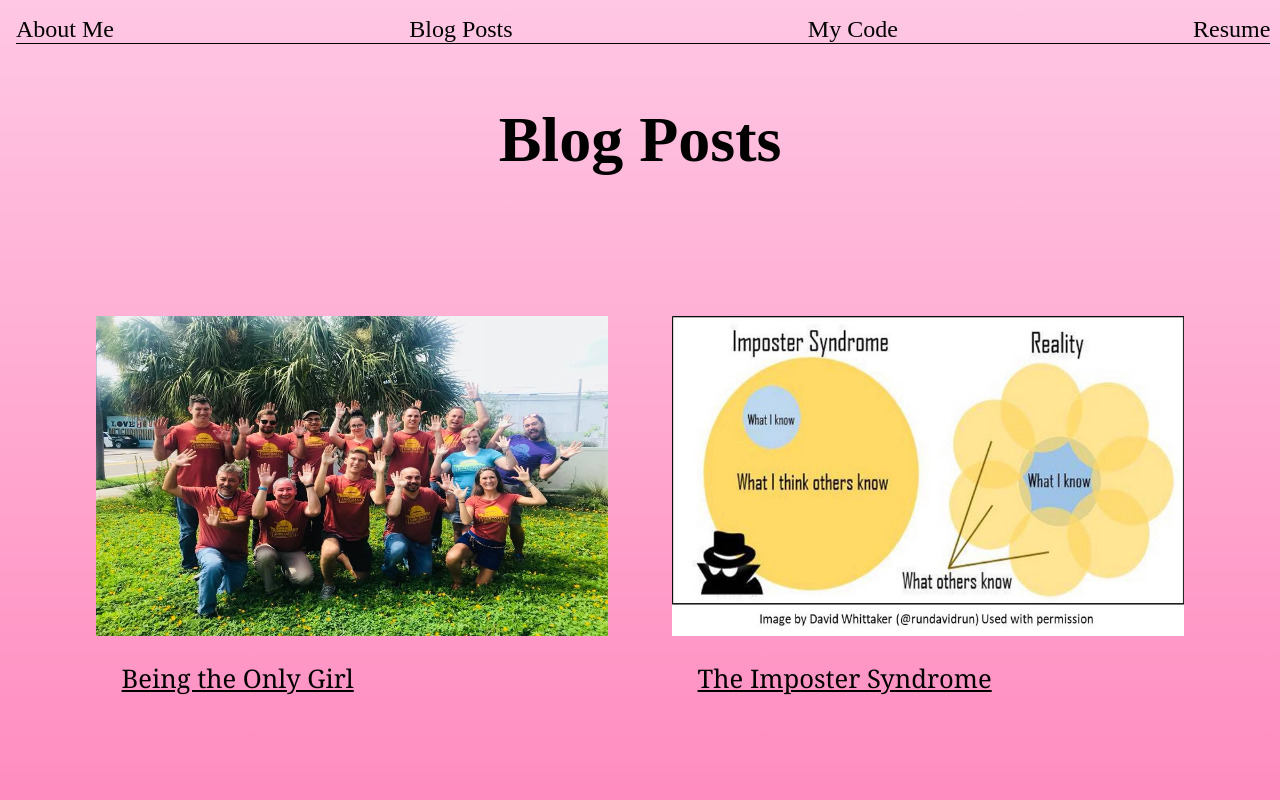
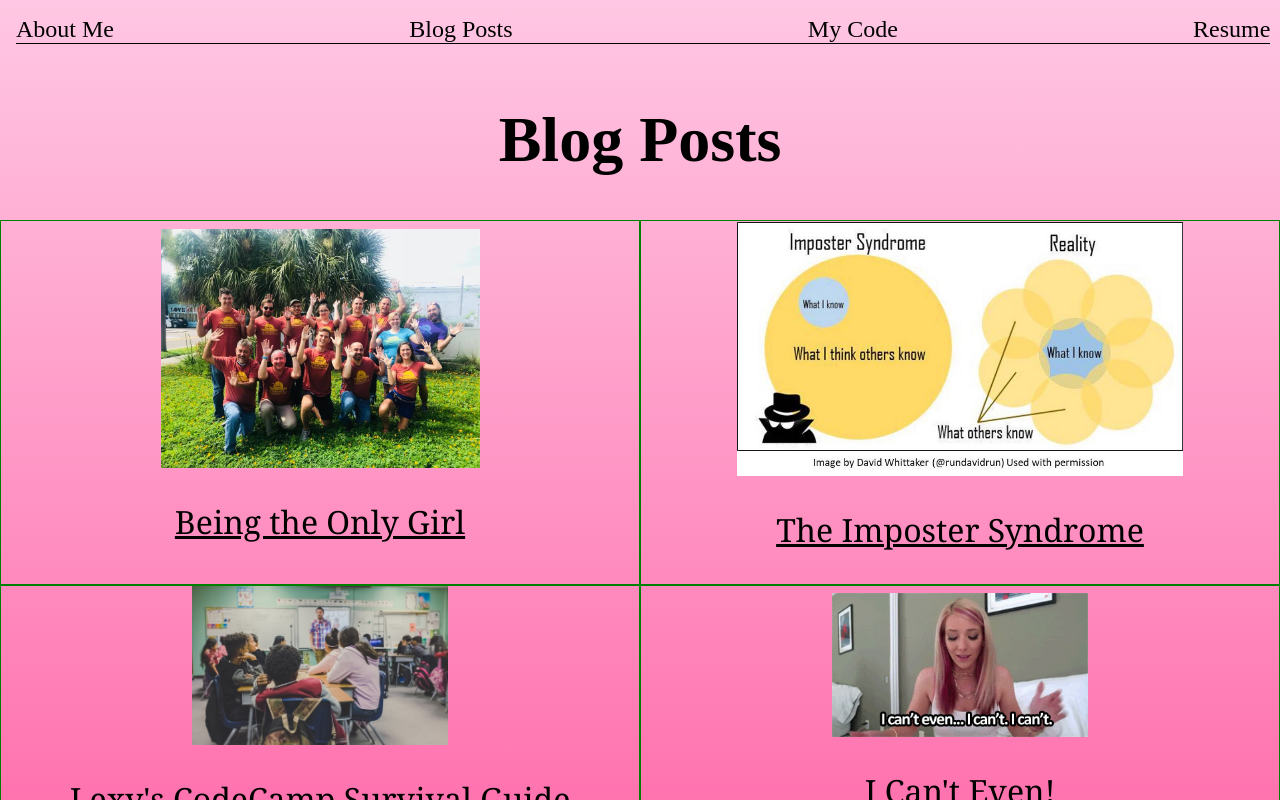
Before and after one commit to Alexiskjg16/MyPortfolio, a React (Create React App) app: page /BlogPosts in a window 1280 px wide. Shown: the top 800 px of the page. Built offline with nearby package versions, Linux system fonts and the light colour scheme; a web font is replaced by a local one.

Commit message:
centeredblogpage

```diff
--- a/src/App.css
+++ b/src/App.css
@@ -179,9 +179,7 @@
 .MainBlogPage {
   display: flex;
   justify-content: center;
-  margin-left: 2em;
   flex-direction: row;
-  font-size: 4em;
 }
 
 .MainBlogTitle {
@@ -206,7 +204,7 @@
   margin-right: 10%;
 }
 .BlogLinks {
-  font-size: 0.4em;
+  font-size: 2em;
   margin: 1em;
   font-family: "Georgia", serif;
   color: black;
@@ -214,15 +212,30 @@
 
 .blogImages {
   display: flex;
-  width: 8em;
-  height: 5em;
+  width: 70%;
+  height: 70%;
+}
+
+.onlyGirl {
+  display: flex;
+  width: 50%;
+}
+
+.codeCamp {
+   width: 40%;
+}
+
+.cantEven {
+  width: 40%;
 }
 
 .bloggerHeads {
   display: flex;
   flex-direction: column;
-  padding: 1.5em;
-  margin-left: -2em;
+  border: 1px solid green;
+  justify-content: center;
+  align-items: center;
+  width: 50%;
 }
 
 /*Resume Page*/
--- a/src/BlogPosts/HomeBlog.js
+++ b/src/BlogPosts/HomeBlog.js
@@ -1,47 +1,65 @@
-import React, { Component } from 'react';
-import { Link } from 'react-router-dom';
-import NavBar from '../NavBar';
-import Footer from '../FooterContact';
-import suncoastKids from '../Pictures/suncoastkids.jpg';
-import imposterSyndrome from '../Pictures/imposterSyndrome.jpeg';
-import classroomImage from '../Pictures/classroomImage.jpeg';
-import iCantEven from'../Pictures/I-Cant-Even.gif';
-
+import React, { Component } from "react";
+import { Link } from "react-router-dom";
+import NavBar from "../NavBar";
+import Footer from "../FooterContact";
+import suncoastKids from "../Pictures/suncoastkids.jpg";
+import imposterSyndrome from "../Pictures/imposterSyndrome.jpeg";
+import classroomImage from "../Pictures/classroomImage.jpeg";
+import iCantEven from "../Pictures/I-Cant-Even.gif";
 
 class HomeBlog extends Component {
   render() {
     return (
       <div>
         <section>
-                    < NavBar />
+          <NavBar />
         </section>
         <h1 className="MainBlogTitle"> Blog Posts </h1>
         <section className="MainBlogPage">
           <section className="bloggerHeads">
-                <img src={suncoastKids} alt="GroupImage" className="blogImages" />
-                <Link to={"/BlogPosts/Sept518"} className="BlogLinks"> Being the Only Girl </Link>
+            <img src={suncoastKids} alt="GroupImage" className="onlyGirl" />
+            <Link to={"/BlogPosts/Sept518"} className="BlogLinks">
+              {" "}
+              Being the Only Girl{" "}
+            </Link>
           </section>
           <section className="bloggerHeads">
-                <img src={imposterSyndrome} alt="imposterSyndromeImage" className="blogImages" />
-                <Link to={"/BlogPosts/Sept1118"} className="BlogLinks"> The Imposter Syndrome </Link>
+            <img
+              src={imposterSyndrome}
+              alt="imposterSyndromeImage"
+              className="blogImages"
+            />
+            <Link to={"/BlogPosts/Sept1118"} className="BlogLinks">
+              {" "}
+              The Imposter Syndrome{" "}
+            </Link>
           </section>
         </section>
         <section className="MainBlogPage">
           <section className="bloggerHeads">
-                <img src={classroomImage} alt="classroomImage" className="blogImages" />
-                <Link to={"/BlogPosts/Sept2418"} className="BlogLinks"> Lexy's CodeCamp Survival Guide </Link>
+            <img
+              src={classroomImage}
+              alt="classroomImage"
+              className="codeCamp"
+            />
+            <Link to={"/BlogPosts/Sept2418"} className="BlogLinks">
+              {" "}
+              Lexy's CodeCamp Survival Guide{" "}
+            </Link>
           </section>
           <section className="bloggerHeads">
-                <img src={iCantEven} alt="ICan'tEven" className="blogImages" />
-                <Link to={"/BlogPosts/Oct2218"} className="BlogLinks"> I Can't Even! </Link>
+            <img src={iCantEven} alt="ICan'tEven" className="cantEven" />
+            <Link to={"/BlogPosts/Oct2218"} className="BlogLinks">
+              {" "}
+              I Can't Even!{" "}
+            </Link>
           </section>
         </section>
         <section>
           <Footer />
         </section>
       </div>
-
-        )
+    );
   }
 }
 
--- a/src/FooterContact.js
+++ b/src/FooterContact.js
@@ -12,7 +12,7 @@ class Footer extends Component {
                 <section className="ContactMe">
                     <a href="https://twitter.com/Alexiskjg16" target="_blank" rel="noopener noreferrer"><img src={TwitterLogo} className="AddLogo" alt="Twitter" /></a>
                     <a href="https://www.linkedin.com/in/alexis-grisham-434401169/" target="_blank" rel="noopener noreferrer"><img src={LinkedInLogo} className="AddLogo" alt="LinkedIn" /></a>
-                    <link rel="stylesheet" href="https://use.fontawesome.com/releases/v5.4.1/css/all.css" integrity="sha384-5sAR7xN1Nv6T6+dT2mhtzEpVJvfS3NScPQTrOxhwjIuvcA67KV2R5Jz6kr4abQsz" crossorigin="anonymous"></link>
+                    <link rel="stylesheet" href="https://use.fontawesome.com/releases/v5.4.1/css/all.css" integrity="sha384-5sAR7xN1Nv6T6+dT2mhtzEpVJvfS3NScPQTrOxhwjIuvcA67KV2R5Jz6kr4abQsz" crossOrigin="anonymous"></link>
                     <a href="https://www.instagram.com/alexiskjg16/?hl=en" target="_blank" rel="noopener noreferrer"><img src={InstagramLogo} className="AddLogo" alt="Instagram" /></a>
                 </section>
                 <section>
```
Lines whose indentation alone changed are shown as unchanged.
